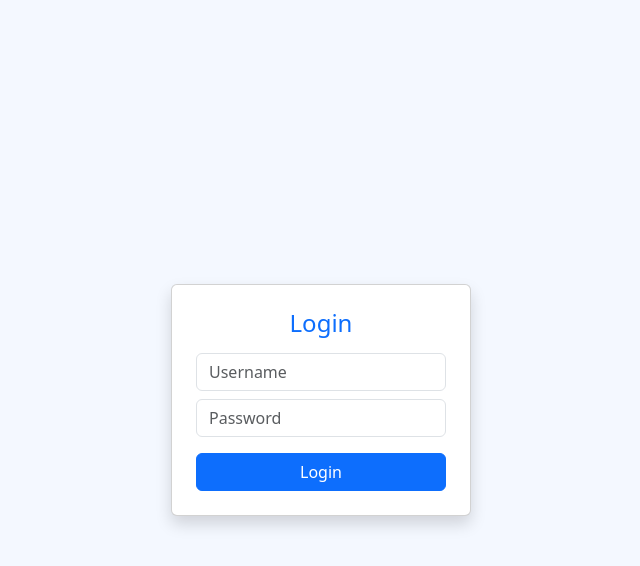
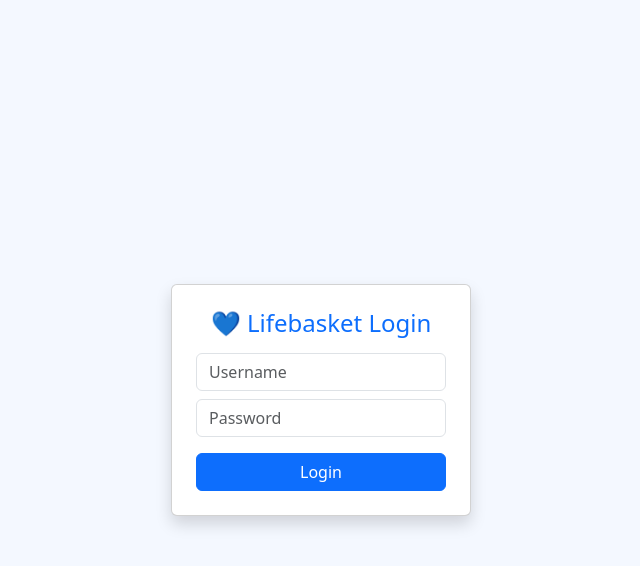
Before and after one commit to jakiya09/inventory-system, a Flask app: page /login in a window 1280 px wide. Shown: the top 566 px of the page, without its empty margins (319-959 px from the left). Run offline with Flask 3, Linux system fonts and the light colour scheme.

Commit message:
Update login.html

```diff
--- a/templates/login.html
+++ b/templates/login.html
@@ -1,7 +1,7 @@
 <!DOCTYPE html>
 <html>
 <head>
-    <title>Login</title>
+    <title>Lifebasket Login</title>
     <link rel="stylesheet" href="https://cdn.jsdelivr.net/npm/bootstrap@5.3.3/dist/css/bootstrap.min.css">
 </head>
 
@@ -9,7 +9,7 @@
 
 <form method="POST" class="card p-4 shadow" style="width:300px">
 
-    <h4 class="text-center mb-3 text-primary">Login</h4>
+    <h4 class="text-center mb-3 text-primary">💙 Lifebasket Login</h4>
 
     <input name="username" class="form-control mb-2" placeholder="Username">
     <input name="password" type="password" class="form-control mb-3" placeholder="Password">
```
